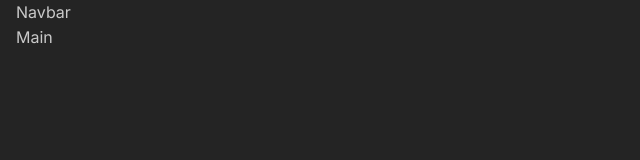
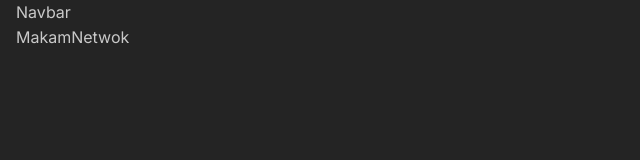
Before and after one commit to gumrahsindar/makamnetz-v1.1, a React (Vite) app: page /makam-network in a window 1280 px wide. Shown: the top 160 px of the page, without its empty margins (0-640 px from the left). Built offline with nearby package versions, Linux system fonts and the light colour scheme; a web font is replaced by a local one.

Commit message:
create routes

```diff
--- a/src/App.jsx
+++ b/src/App.jsx
@@ -1,17 +1,28 @@
 import { Container, MantineProvider } from '@mantine/core'
 import Navbar from './components/Navbar'
 import { theme } from './components/ui/theme'
+import { Route, BrowserRouter as Router, Routes } from 'react-router-dom'
+import CesniWorld from './pages/CesniWorld'
+import Makams from './pages/Makams'
+import MakamNetwok from './pages/MakamNetwok'
 
 function App() {
   return (
     <MantineProvider theme={theme} defaultColorScheme='dark'>
       <Container maw='90rem'>
-        <header>
-          <Navbar />
-        </header>
-        <main>
-          <p>Main</p>
-        </main>
+        <Router>
+          <header>
+            <Navbar />
+          </header>
+          <main>
+            <Routes>
+              <Route path='/' element={<CesniWorld />} />
+              <Route path='/cesni-world' element={<CesniWorld />} />
+              <Route path='/makams' element={<Makams />} />
+              <Route path='/makam-network' element={<MakamNetwok />} />
+            </Routes>
+          </main>
+        </Router>
       </Container>
     </MantineProvider>
   )
--- /dev/null
+++ b/src/pages/CesniWorld.jsx
@@ -0,0 +1,3 @@
+export default function CesniWorld() {
+  return <div>CesniWorld</div>
+}
--- /dev/null
+++ b/src/pages/MakamNetwok.jsx
@@ -0,0 +1,3 @@
+export default function MakamNetwok() {
+  return <div>MakamNetwok</div>
+}
--- /dev/null
+++ b/src/pages/Makams.jsx
@@ -0,0 +1,3 @@
+export default function Makams() {
+  return <div>Makams</div>
+}
```
